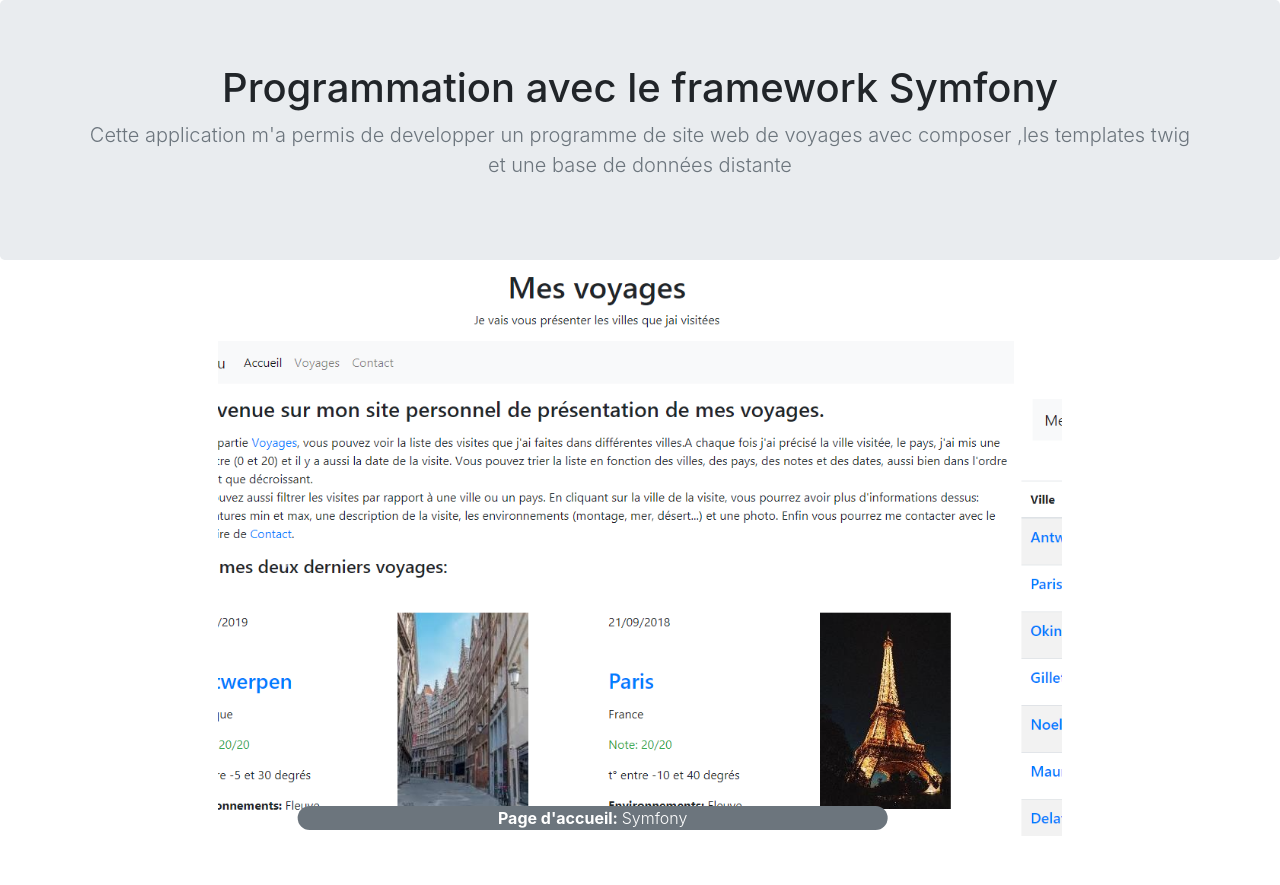
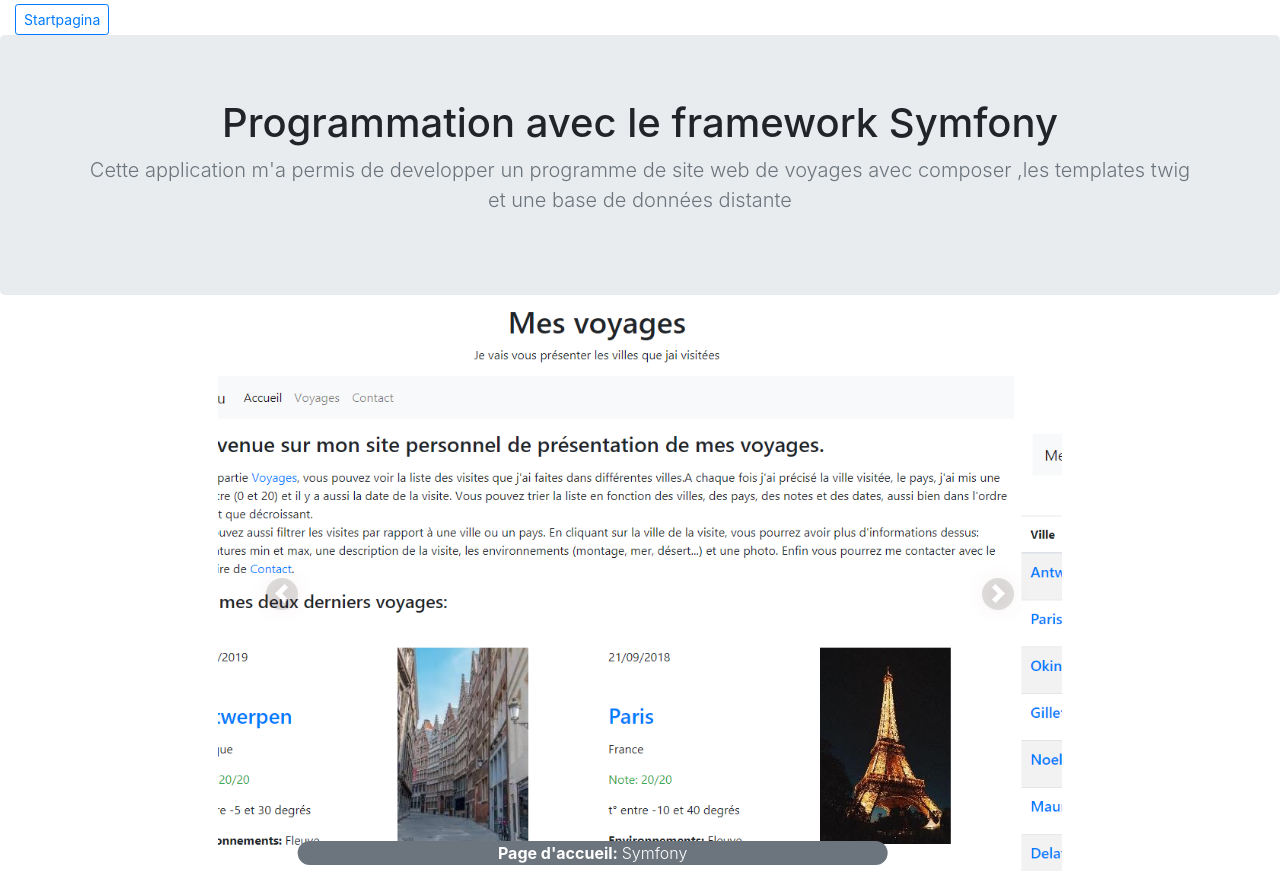
Before and after one commit to sophie348/portfolio, a plain HTML site: page pages/applisymfony.html in a window 1280 px wide. Before the commit the page ends 850 px from the top, so only its background shows below. Drawn offline with nearby package versions, Linux system fonts and the light colour scheme.

Commit message:
portfolio

```diff
--- a/css/accueil.css
+++ b/css/accueil.css
@@ -3,10 +3,7 @@ To change this license header, choose License Headers in Project Properties.
 To change this template file, choose Tools | Templates
 and open the template in the editor.
 */
-/*
-    Created on : 22-mrt-2021, 9:41:03
-    Author     : B
-*/
+
 
 #maPhoto {
     margin-right: 10px;
--- a/css/cv.css
+++ b/css/cv.css
@@ -3,10 +3,7 @@ To change this license header, choose License Headers in Project Properties.
 To change this template file, choose Tools | Templates
 and open the template in the editor.
 */
-/*
-    Created on : 22-mrt-2021, 9:35:28
-    Author     : B
-*/
+
 
 /*
 * En tete
--- a/css/projet.css
+++ b/css/projet.css
@@ -3,10 +3,7 @@ To change this license header, choose License Headers in Project Properties.
 To change this template file, choose Tools | Templates
 and open the template in the editor.
 */
-/*
-    Created on : 16-mei-2021, 15:02:41
-    Author     : B
-*/
+
 
 body{
     width:100%;
--- a/css/realisations.css
+++ b/css/realisations.css
@@ -3,13 +3,33 @@ To change this license header, choose License Headers in Project Properties.
 To change this template file, choose Tools | Templates
 and open the template in the editor.
 */
-/*
-    Created on : 3-apr-2021, 13:39:18
-    Author     : B
-*/
+
 
 .bd-placeholder-img{ font-size: 1.125rem;text-anchor: middle; -wabkit-user-selct: none; -moz-user-select: none; user-select: none}
 @media (min-width: 768px){
     .bd-placeholder-img-lg{font-size: 3.5 rem;}
 }
 .jumbotron{margin-bottom: 8px;}
+
+/* Rend les boutons entièrement opaques */
+.carousel-control-prev,
+.carousel-control-next {
+  opacity: 0.5;
+  filter: drop-shadow(0 0 10px #cb8888b4);
+}
+
+/* Fond circulaire sombre derrière les flèches */
+.carousel-control-prev-icon,
+.carousel-control-next-icon {
+  width: 2rem;
+  height: 2rem;
+  background-color: rgba(0, 0, 0, 0.253);
+  border-radius: 50%;
+  background-size: 60% 60%;
+}
+
+/* Flèches plus visibles au survol */
+.carousel-control-prev:hover .carousel-control-prev-icon,
+.carousel-control-next:hover .carousel-control-next-icon {
+  background-color: rgba(0, 0, 0, 0.85);
+}
--- a/pages/applisymfony.html
+++ b/pages/applisymfony.html
@@ -22,6 +22,9 @@ and open the template in the editor.
         <link href="../css/realisations.css" rel="stylesheet">
     </head>
     <body>
+        <div class="col-3 pt-1">
+                        <button type="button" class="btn btn-sm btn-outline-primary" onclick="window.location='../index.html'">Startpagina</button>
+                    </div>
         <section class="jumbotron text-center">
             <div class="container">
                 <h1 class="jumbotron-heading">Programmation avec le framework Symfony</h1>
```
Also changed, not shown: pages/appliandroid.html (+3 -0 lines), pages/contact.html (+3 -0 lines), pages/jeuserverjava.html (+3 -0 lines), pages/projetentreprise.html (+3 -0 lines), pages/projetppe1.html (+3 -0 lines), pages/projetppe2.html (+3 -0 lines), pagina/appliandroid.html (+4 -0 lines), pagina/applisymfony.html (+3 -0 lines), pagina/contact.html (+3 -0 lines), pagina/projectbedrijf.html (+3 -0 lines), pagina/projectppe1.html (+3 -0 lines), pagina/projectppe2.html (+3 -0 lines), pagina/technologischeupdate.html (+1 -0 lines), pagina/vechtspeljava.html (+4 -0 lines).
